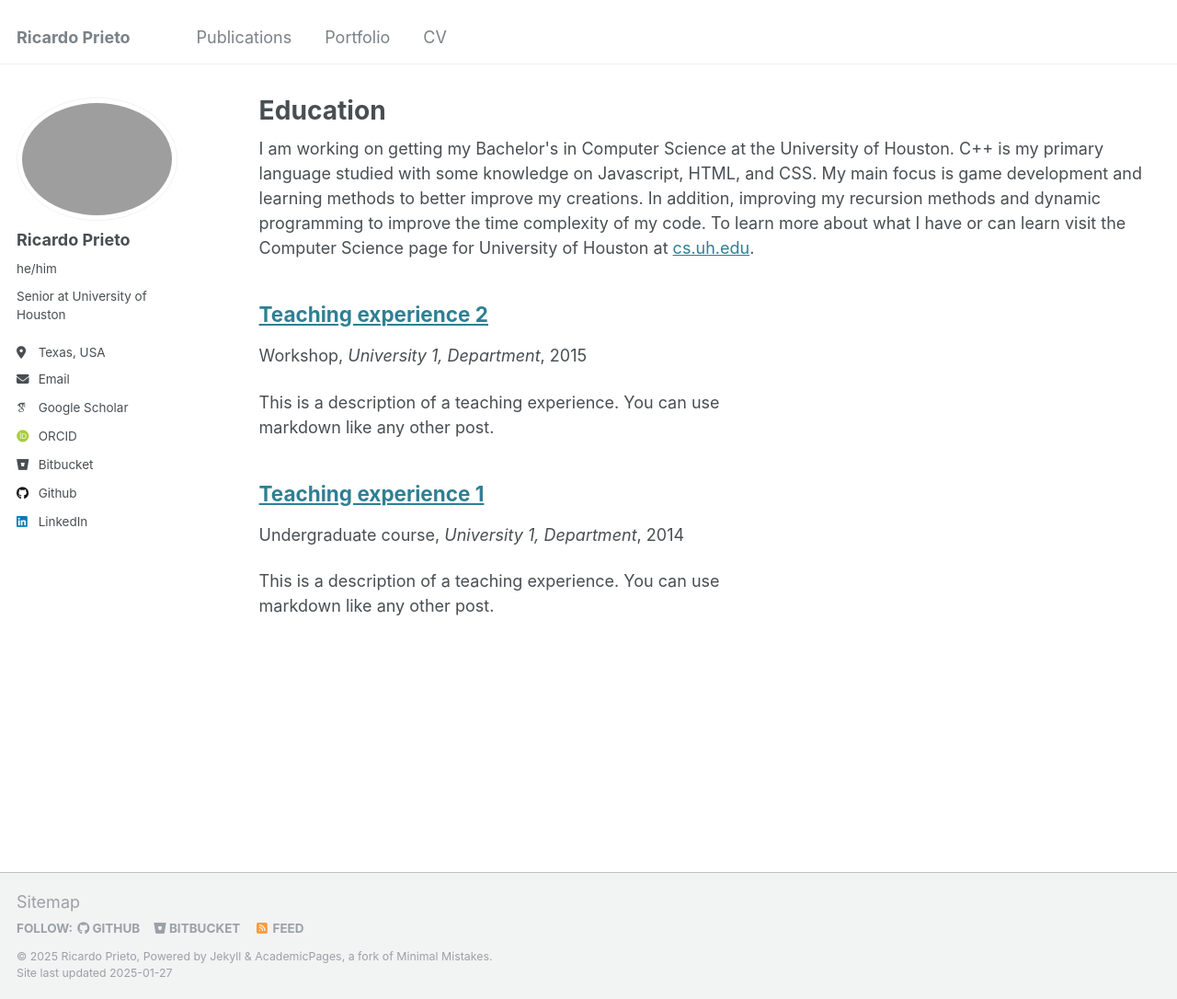
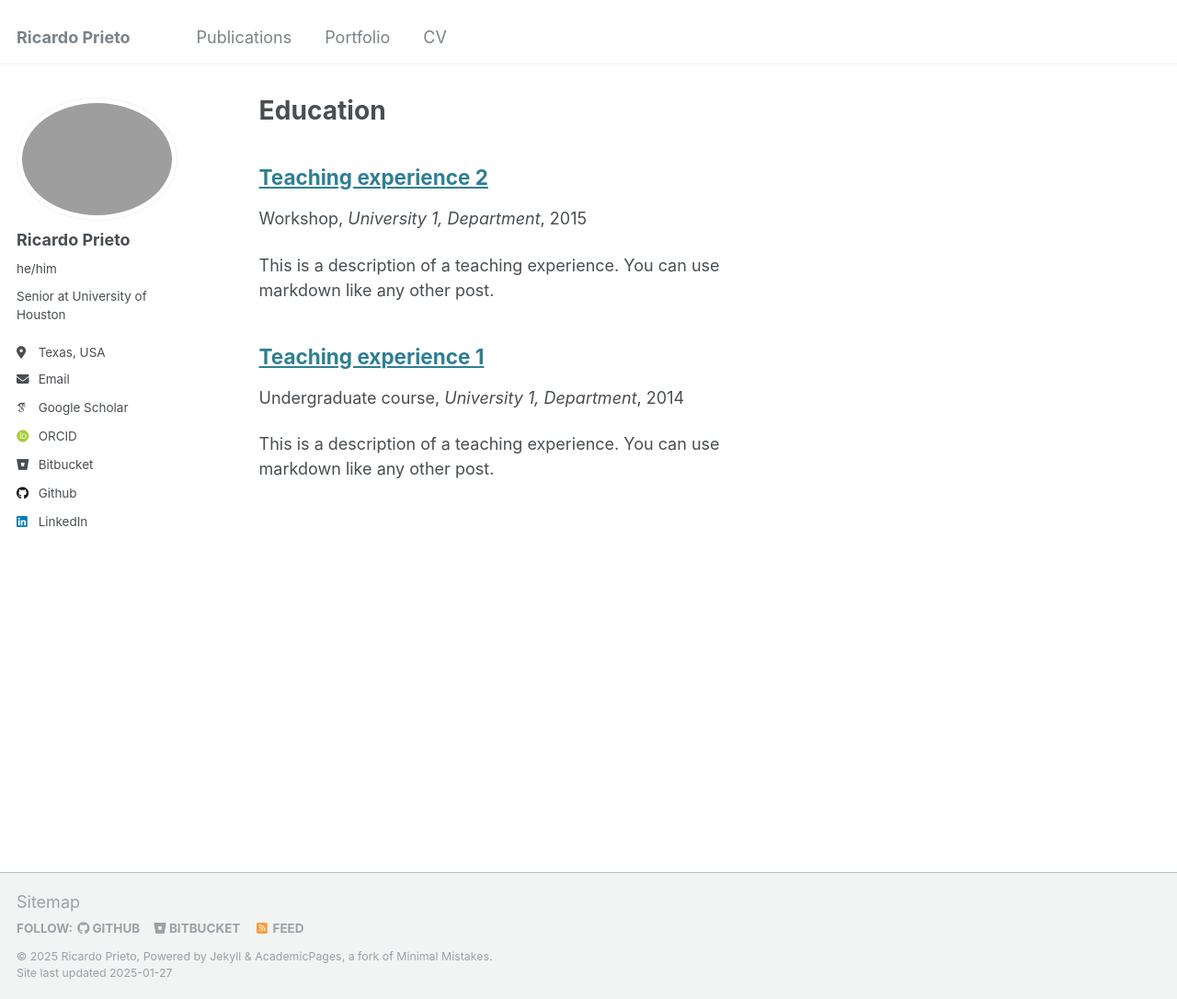
Before and after one commit to ricarpr/ricarpr.github.io, a Jekyll site: the page built from _pages/teaching.html, in a window 1280 px wide and 1086 px high. Shown: the whole window at 92% size. Built offline with Jekyll 4.4.1, drawn with Linux system fonts in a browser that asks for light colours; some web fonts are replaced.

Commit message:
Update teaching.html

```diff
--- a/_pages/teaching.html
+++ b/_pages/teaching.html
@@ -5,11 +5,6 @@ permalink: /teaching/
 author_profile: true
 ---
 
-I am working on getting my Bachelor's in Computer Science at the University of Houston.
-
-C++ is my primary language studied with some knowledge on Javascript, HTML, and CSS. My main focus is game development and learning methods to better improve my creations. In addition, improving my recursion methods and dynamic programming to improve the time complexity of my code.
-
-To learn more about what I have or can learn visit the Computer Science page for University of Houston at <a href="https://www.uh.edu/nsm/computer-science/">cs.uh.edu</a>.
 
 {% for post in site.teaching reversed %}
   {% include archive-single.html %}
```
